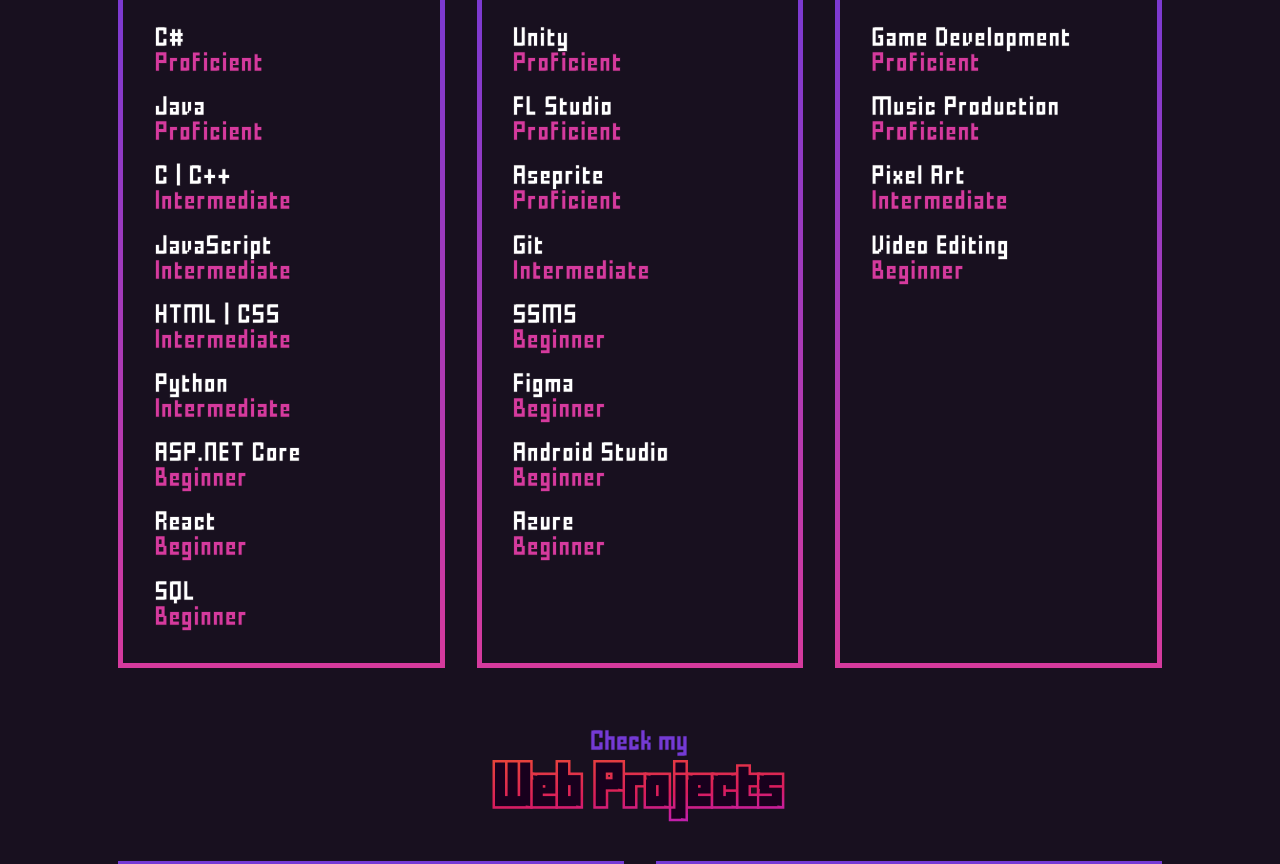
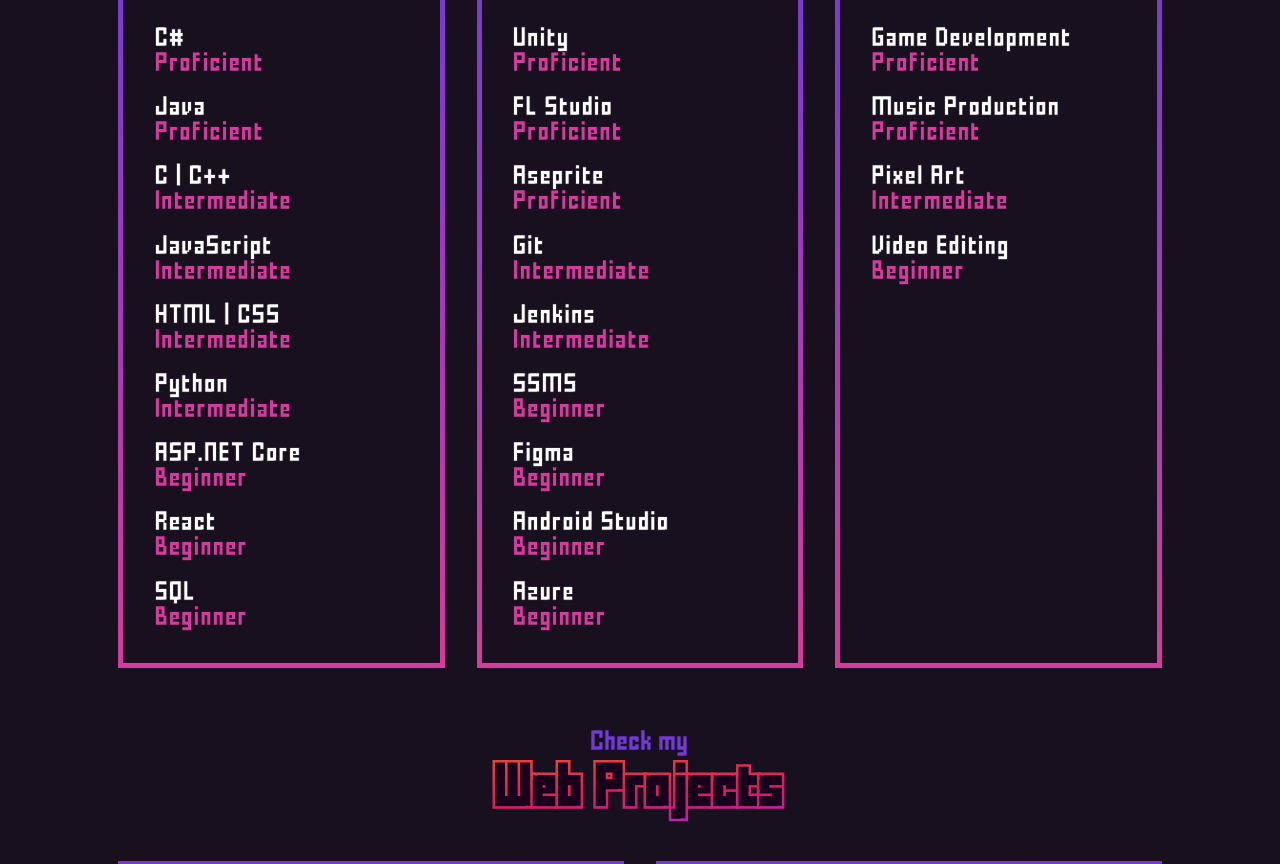
Before and after one commit to heldergomesramos/heldergomesramos.github.io, a plain HTML site: page index.html in a window 1280 px wide. Shown: the part 1291-2155 px from the top of the page. Drawn offline with Linux system fonts and the light colour scheme.

Commit message:
Added Jenkins as a tool

```diff
--- a/index.html
+++ b/index.html
@@ -213,6 +213,12 @@
             <article>
               <div>
                 <p>Git</p>
+                <p class="text-color-weaker">Intermediate</p>
+              </div>
+            </article>
+            <article>
+              <div>
+                <p>Jenkins</p>
                 <p class="text-color-weaker">Intermediate</p>
               </div>
             </article>
```
